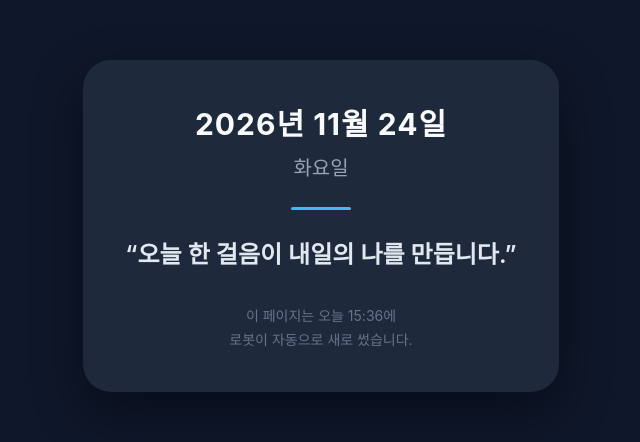
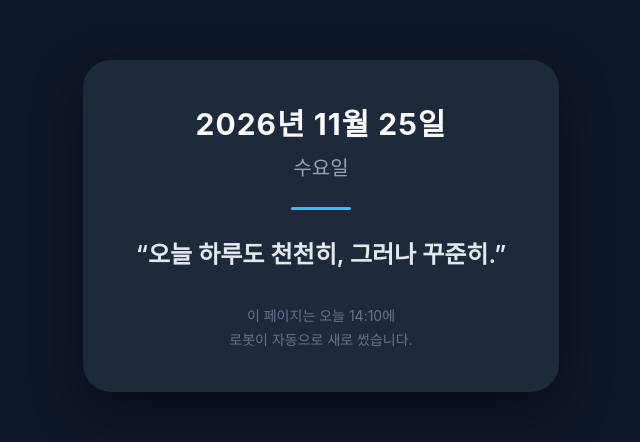
Before and after one commit to cheon-bosik/myinto2, a plain HTML site: page today.html in a window 1280 px wide. Shown: the part 174-616 px from the top of the page, without its empty margins (319-959 px from the left). Drawn offline with Linux system fonts and the light colour scheme.

Commit message:
자동 갱신: 2026-11-25 14:10

```diff
--- a/today.html
+++ b/today.html
@@ -19,11 +19,11 @@
 </head>
 <body>
 <div class="card">
-  <div class="date">2026년 11월 24일</div>
-  <div class="day">화요일</div>
+  <div class="date">2026년 11월 25일</div>
+  <div class="day">수요일</div>
   <div class="line"></div>
-  <div class="quote">&ldquo;오늘 한 걸음이 내일의 나를 만듭니다.&rdquo;</div>
-  <div class="foot">이 페이지는 오늘 15:36에<br>로봇이 자동으로 새로 썼습니다.</div>
+  <div class="quote">&ldquo;오늘 하루도 천천히, 그러나 꾸준히.&rdquo;</div>
+  <div class="foot">이 페이지는 오늘 14:10에<br>로봇이 자동으로 새로 썼습니다.</div>
 </div>
 </body>
 </html>
```
